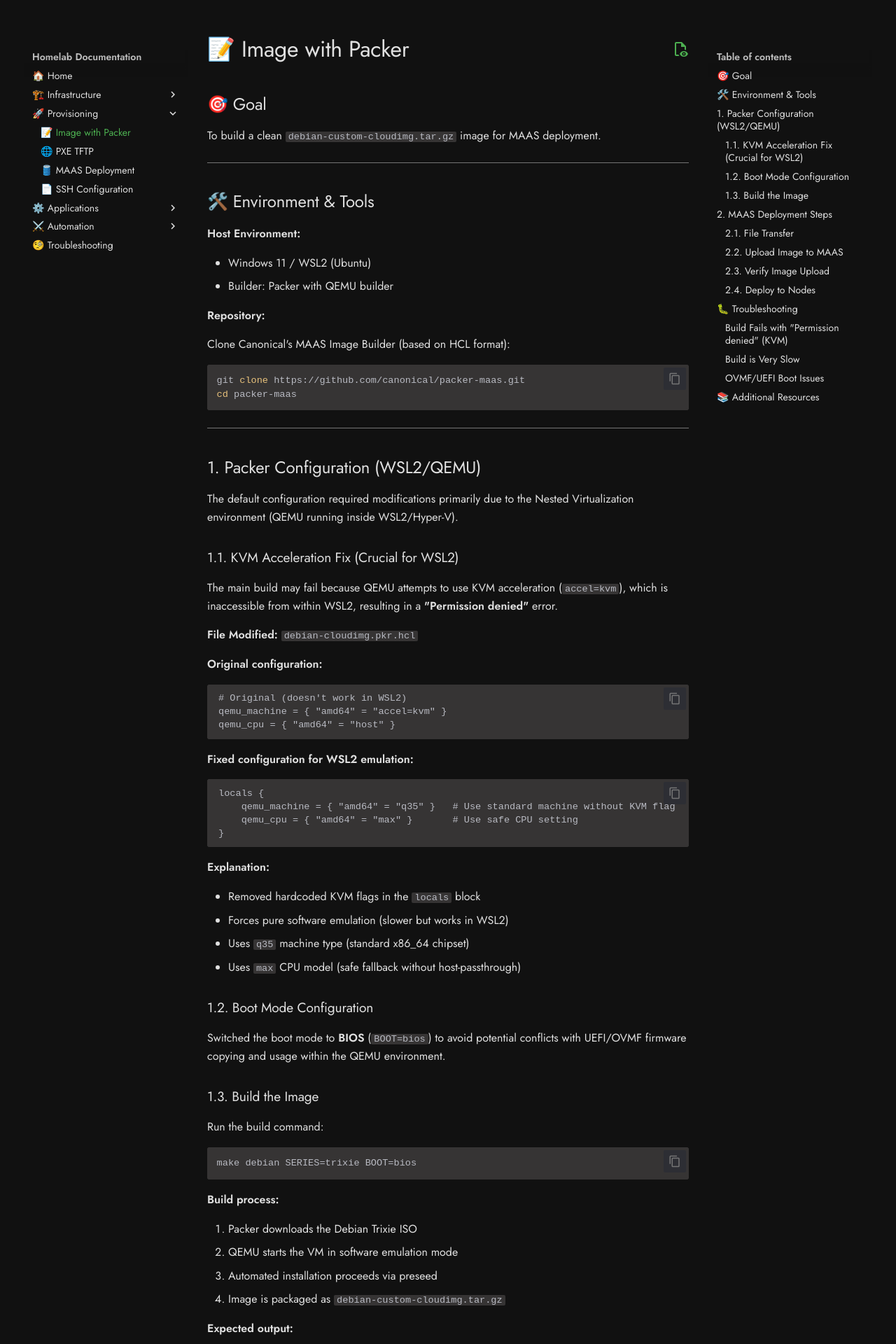
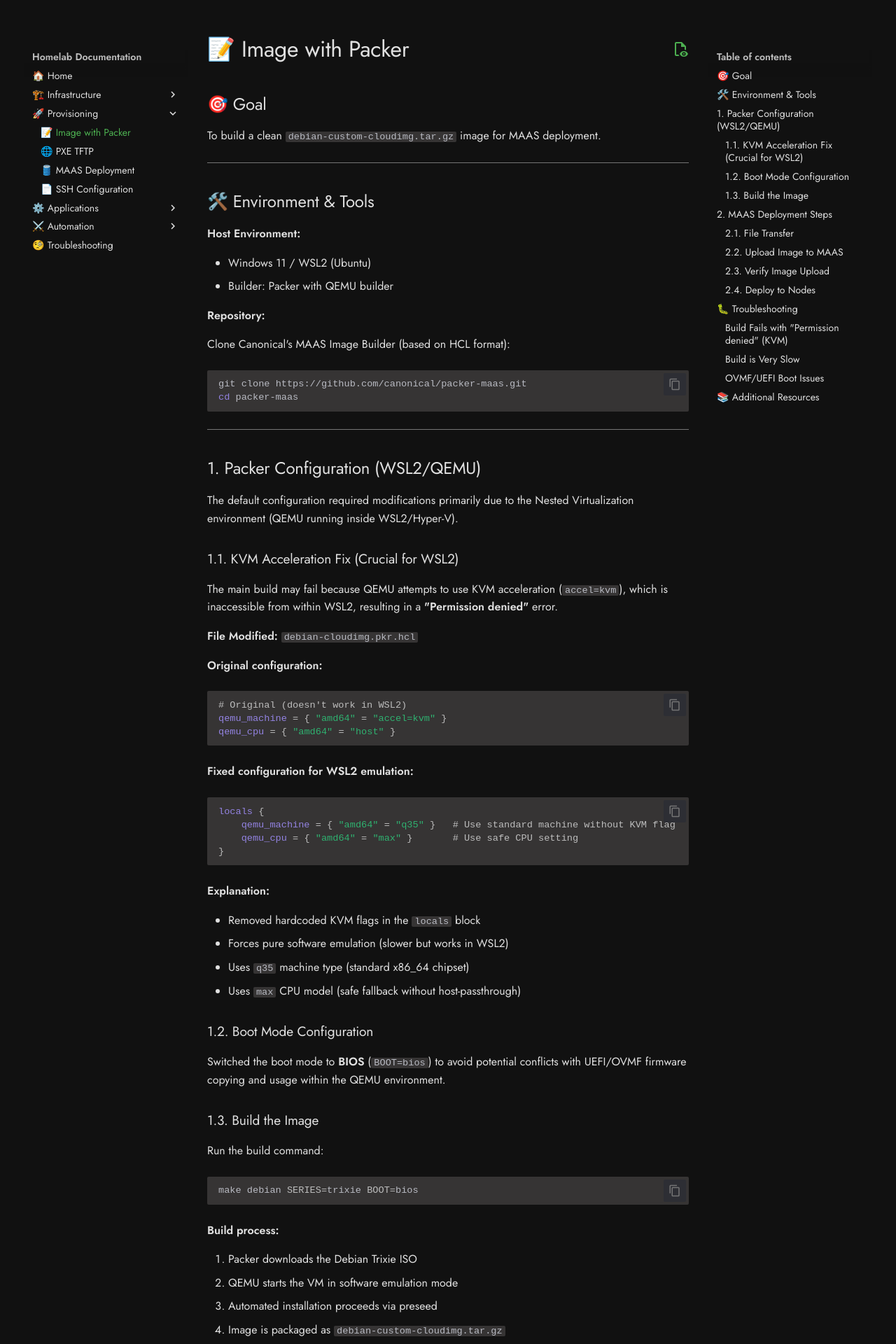
Before and after one commit to kCn3333/homelab, an MkDocs documentation site: the page built from docs/provisioning/0-custom-image.md, in a window 1280 px wide. Shown: the top 1920 px of the page at 70% size. Built offline with MkDocs 1.6.1 and Material for MkDocs 9.7.7, drawn with Linux system fonts in a browser that asks for light colours; nearby versions of some CDN libraries; comment, search, counter and statistics services are not loaded; some of the changed text lies outside the part shown.

Commit message:
another small update

```diff
--- a/docs/stylesheets/retro.css
+++ b/docs/stylesheets/retro.css
@@ -54,10 +54,26 @@
     font-family: 'Jost', Verdana, sans-serif !important;
 }
 
-/* Courier New tylko dla bloków kodu */
+
 .md-typeset code, pre code {
-    font-family: 'Courier New', Courier, monospace !important;
+    font-family: 'Source Code Pro', 'Courier New', Courier, monospace !important;
 }
+
+.md-typeset pre {
+    /* 1. Zaokrąglone rogi */
+    border-radius: 5px;
+
+    /* 2. Cienkie obramowanie */
+    /* Używamy koloru z palety Material: --md-code-fg (jasny kolor) / --md-default-fg (domyślny tekst) */
+    border: 1px solid var(--md-code-fg);
+
+    /* 3. Delikatny cień (opcjonalnie, aby się wyróżnił) */
+    /* box-shadow: 0 4px 8px rgba(0, 0, 0, 0.3); */
+
+    /* Dodaj margines pionowy dla czystości */
+    margin: 1.5em 0;
+}
+
 
 /* 3. Nagłówki - SZARE */
 .md-typeset h1,
--- a/mkdocs.yml
+++ b/mkdocs.yml
@@ -27,9 +27,9 @@
     #- navigation.expand
     #- navigation.footer
     #- navigation.indexes
-    - navigation.instant
-    - navigation.instant.prefetch
-    - navigation.instant.progress
+    #- navigation.instant
+    #- navigation.instant.prefetch
+    #- navigation.instant.progress
     #- navigation.sections
     #- navigation.tabs
     #- navigation.tabs.sticky
@@ -73,8 +73,8 @@
       anchor_linenums: true
       line_spans: __span
       pygments_lang_class: true
-      pygments_style: one-dark
-      use_pygments: false  #
+      #pygments_style: one-dark
+      use_pygments: true  #
   - pymdownx.superfences
   - pymdownx.inlinehilite
   - pymdownx.keys
@@ -104,11 +104,11 @@
 
 extra_css:
   - stylesheets/retro.css
-  - https://cdnjs.cloudflare.com/ajax/libs/highlight.js/11.9.0/styles/atom-one-dark.min.css
+  #- https://cdnjs.cloudflare.com/ajax/libs/highlight.js/11.9.0/styles/atom-one-dark.min.css
 
-extra_javascript:
-  - https://cdnjs.cloudflare.com/ajax/libs/highlight.js/11.9.0/highlight.min.js
-  - javascripts/hljs-init.js
+#extra_javascript:
+ # - https://cdnjs.cloudflare.com/ajax/libs/highlight.js/11.9.0/highlight.min.js
+ # - javascripts/hljs-init.js
  # - javascripts/matrix-homelab.js
 
 # Custom footer content
```
